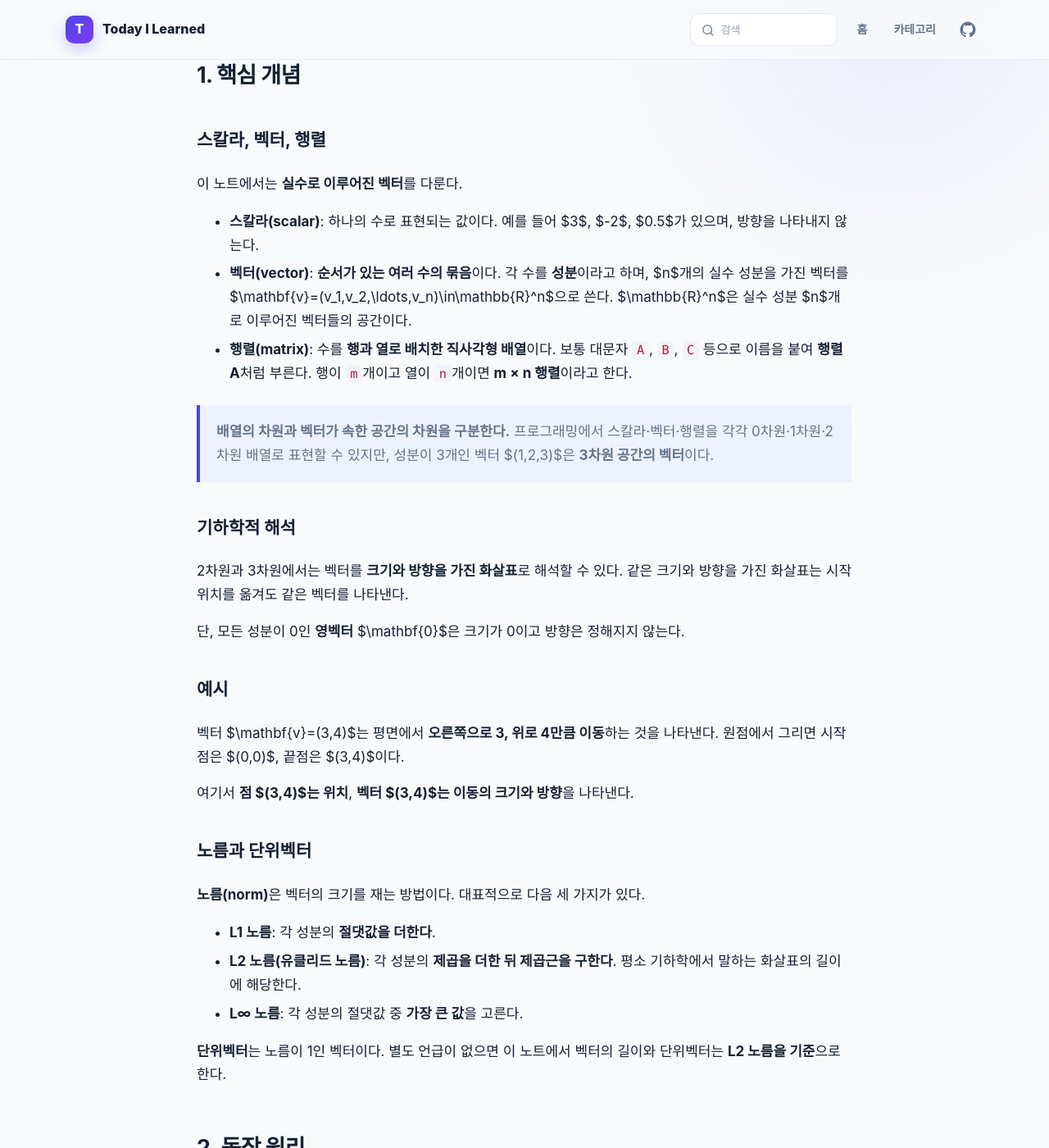
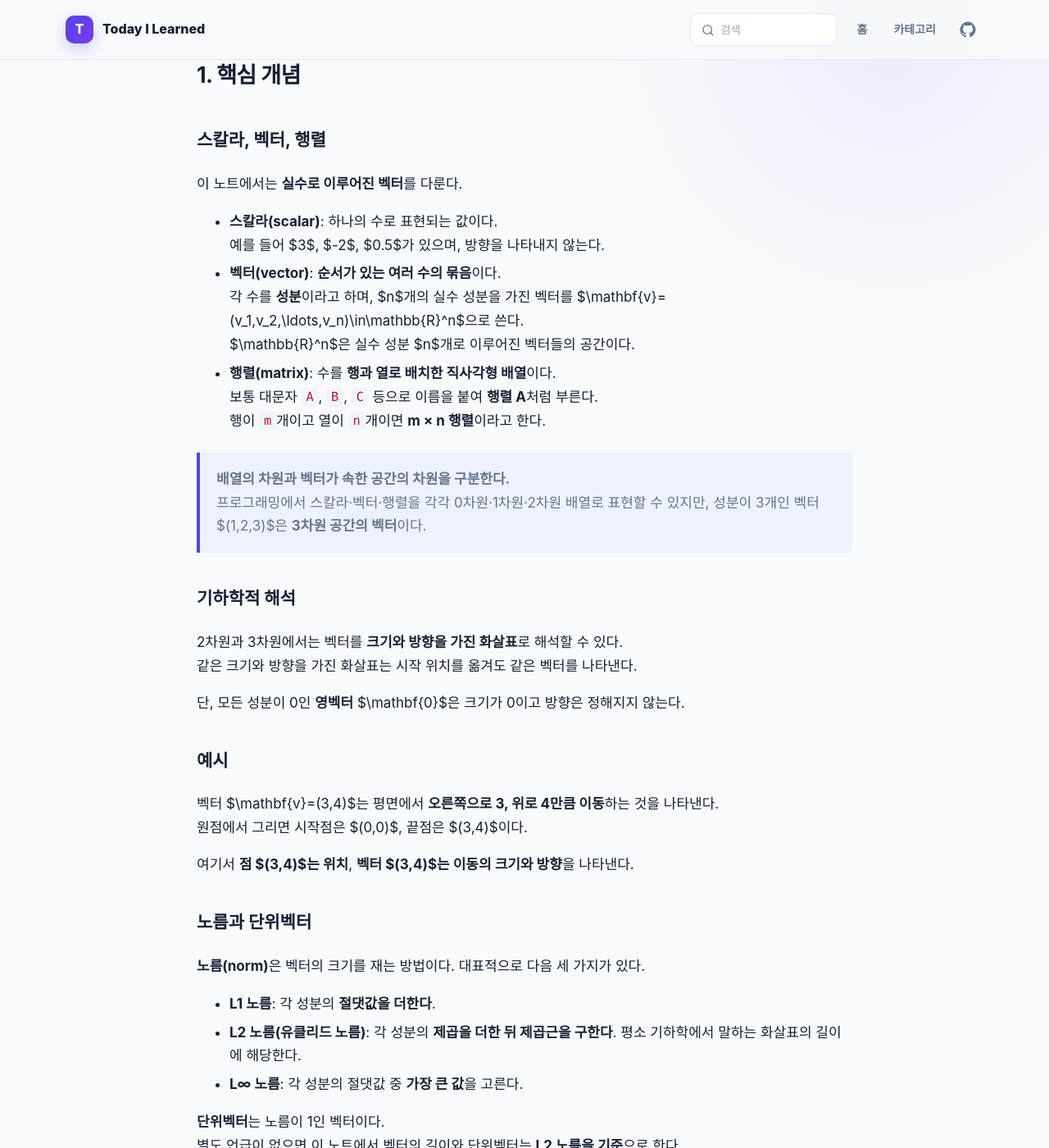
Before and after one commit to yshzjq/TIL, a Jekyll site: the page built from math/1장 1강 벡터의 수학적 정의와 기하학적 해석.md, in a window 1280 px wide and 1400 px high, scrolled down 555 px. Shown: the whole window at 82% size. Built offline with Jekyll 4.4.1, drawn with Linux system fonts in a browser that asks for light colours; a script that is not in the unit is left out; some of the changed text lies outside the part shown.

Commit message:
1장 1강 벡터의 수학적 정의와 기하학적 해석 내용 수정

```diff
--- a/math/1장 1강 벡터의 수학적 정의와 기하학적 해석.md
+++ b/math/1장 1강 벡터의 수학적 정의와 기하학적 해석.md
@@ -13,21 +13,29 @@ description: KANT 강의 '1장 1강 벡터의 수학적 정의와 기하학적
 
 이 노트에서는 **실수로 이루어진 벡터**를 다룬다.
 
-- **스칼라(scalar)**: 하나의 수로 표현되는 값이다. 예를 들어 $3$, $-2$, $0.5$가 있으며, 방향을 나타내지 않는다.
-- **벡터(vector)**: **순서가 있는 여러 수의 묶음**이다. 각 수를 **성분**이라고 하며, $n$개의 실수 성분을 가진 벡터를 $\mathbf{v}=(v_1,v_2,\ldots,v_n)\in\mathbb{R}^n$으로 쓴다. $\mathbb{R}^n$은 실수 성분 $n$개로 이루어진 벡터들의 공간이다.
-- **행렬(matrix)**: 수를 **행과 열로 배치한 직사각형 배열**이다. 보통 대문자 `A`, `B`, `C` 등으로 이름을 붙여 **행렬 A**처럼 부른다. 행이 `m`개이고 열이 `n`개이면 **m × n 행렬**이라고 한다.
+- **스칼라(scalar)**: 하나의 수로 표현되는 값이다.<br>
+  예를 들어 $3$, $-2$, $0.5$가 있으며, 방향을 나타내지 않는다.
+- **벡터(vector)**: **순서가 있는 여러 수의 묶음**이다.<br>
+  각 수를 **성분**이라고 하며, $n$개의 실수 성분을 가진 벡터를 $\mathbf{v}=(v_1,v_2,\ldots,v_n)\in\mathbb{R}^n$으로 쓴다.<br>
+  $\mathbb{R}^n$은 실수 성분 $n$개로 이루어진 벡터들의 공간이다.
+- **행렬(matrix)**: 수를 **행과 열로 배치한 직사각형 배열**이다.<br>
+  보통 대문자 `A`, `B`, `C` 등으로 이름을 붙여 **행렬 A**처럼 부른다.<br>
+  행이 `m`개이고 열이 `n`개이면 **m × n 행렬**이라고 한다.
 
-> **배열의 차원과 벡터가 속한 공간의 차원을 구분한다.** 프로그래밍에서 스칼라·벡터·행렬을 각각 0차원·1차원·2차원 배열로 표현할 수 있지만, 성분이 3개인 벡터 $(1,2,3)$은 **3차원 공간의 벡터**이다.
+> **배열의 차원과 벡터가 속한 공간의 차원을 구분한다.**<br>
+> 프로그래밍에서 스칼라·벡터·행렬을 각각 0차원·1차원·2차원 배열로 표현할 수 있지만, 성분이 3개인 벡터 $(1,2,3)$은 **3차원 공간의 벡터**이다.
 
 ### 기하학적 해석
 
-2차원과 3차원에서는 벡터를 **크기와 방향을 가진 화살표**로 해석할 수 있다. 같은 크기와 방향을 가진 화살표는 시작 위치를 옮겨도 같은 벡터를 나타낸다.
+2차원과 3차원에서는 벡터를 **크기와 방향을 가진 화살표**로 해석할 수 있다.<br>
+같은 크기와 방향을 가진 화살표는 시작 위치를 옮겨도 같은 벡터를 나타낸다.
 
 단, 모든 성분이 0인 **영벡터** $\mathbf{0}$은 크기가 0이고 방향은 정해지지 않는다.
 
 ### 예시
 
-벡터 $\mathbf{v}=(3,4)$는 평면에서 **오른쪽으로 3, 위로 4만큼 이동**하는 것을 나타낸다. 원점에서 그리면 시작점은 $(0,0)$, 끝점은 $(3,4)$이다.
+벡터 $\mathbf{v}=(3,4)$는 평면에서 **오른쪽으로 3, 위로 4만큼 이동**하는 것을 나타낸다.<br>
+원점에서 그리면 시작점은 $(0,0)$, 끝점은 $(3,4)$이다.
 
 여기서 **점 $(3,4)$는 위치**, **벡터 $(3,4)$는 이동의 크기와 방향**을 나타낸다.
 
@@ -39,7 +47,8 @@ description: KANT 강의 '1장 1강 벡터의 수학적 정의와 기하학적
 - **L2 노름(유클리드 노름)**: 각 성분의 **제곱을 더한 뒤 제곱근을 구한다**. 평소 기하학에서 말하는 화살표의 길이에 해당한다.
 - **L∞ 노름**: 각 성분의 절댓값 중 **가장 큰 값**을 고른다.
 
-**단위벡터**는 노름이 1인 벡터이다. 별도 언급이 없으면 이 노트에서 벡터의 길이와 단위벡터는 **L2 노름을 기준**으로 한다.
+**단위벡터**는 노름이 1인 벡터이다.<br>
+별도 언급이 없으면 이 노트에서 벡터의 길이와 단위벡터는 **L2 노름을 기준**으로 한다.
 
 ## 2. 동작 원리
 
@@ -49,22 +58,27 @@ description: KANT 강의 '1장 1강 벡터의 수학적 정의와 기하학적
 
 기하학적으로는 두 이동을 차례로 수행한 결과이며, 두 가지 방법으로 설명할 수 있다.
 
-- **삼각형 법칙**: 벡터 $\mathbf{a}$의 끝에 벡터 $\mathbf{b}$의 시작을 붙인다. **처음 시작점에서 최종 도착점으로 향하는 벡터**가 $\mathbf{a}+\mathbf{b}$이다.
-- **평행사변형 법칙**: 두 벡터의 시작점을 맞추고 두 벡터를 변으로 하는 평행사변형을 만든다. **공통 시작점에서 반대쪽 꼭짓점으로 향하는 대각선 벡터**가 합이다.
+- **삼각형 법칙**: 벡터 $\mathbf{a}$의 끝에 벡터 $\mathbf{b}$의 시작을 붙인다.<br>
+  **처음 시작점에서 최종 도착점으로 향하는 벡터**가 $\mathbf{a}+\mathbf{b}$이다.
+- **평행사변형 법칙**: 두 벡터의 시작점을 맞추고 두 벡터를 변으로 하는 평행사변형을 만든다.<br>
+  **공통 시작점에서 반대쪽 꼭짓점으로 향하는 대각선 벡터**가 합이다.
 
 ### 스칼라 곱: 벡터의 스칼라 배
 
-**스칼라 곱**은 벡터의 **모든 성분에 같은 수 `c`를 곱하는 연산**이다. 결과도 벡터이며, 벡터의 **스칼라 배**라고도 한다.
+**스칼라 곱**은 벡터의 **모든 성분에 같은 수 `c`를 곱하는 연산**이다.<br>
+결과도 벡터이며, 벡터의 **스칼라 배**라고도 한다.
 
 영벡터가 아닌 벡터에 적용하면 다음과 같이 변한다.
 
-- **길이**는 **원래 길이 × c의 절댓값**이 된다. 절댓값이 **1보다 크면 길어지고**, **0보다 크고 1보다 작으면 짧아진다**. 절댓값이 1이면 길이는 그대로이다.
+- **길이**는 **원래 길이 × c의 절댓값**이 된다.<br>
+  절댓값이 **1보다 크면 길어지고**, **0보다 크고 1보다 작으면 짧아진다**. 절댓값이 1이면 길이는 그대로이다.
 - `c > 0`이면 **방향이 유지**되고, `c < 0`이면 **반대 방향**이 된다.
 - `c = 0`이면 **영벡터**가 된다.
 
 ### 단위벡터를 만드는 정규화
 
-**영벡터가 아닌 벡터를 자신의 L2 노름으로 나누면, 방향은 유지되고 길이는 1이 된다.** 이 과정을 벡터의 **정규화(normalization)**라고 한다.
+**영벡터가 아닌 벡터를 자신의 L2 노름으로 나누면, 방향은 유지되고 길이는 1이 된다.**<br>
+이 과정을 벡터의 **정규화(normalization)**라고 한다.
 
 1. 벡터의 L2 노름을 구한다.
 2. 모든 성분을 그 노름으로 나눈다.
@@ -72,7 +86,8 @@ description: KANT 강의 '1장 1강 벡터의 수학적 정의와 기하학적
 
 ### 머신러닝의 특성 벡터와 스케일링
 
-머신러닝에서는 하나의 데이터를 여러 **특성(feature), 즉 데이터를 설명하는 속성**으로 표현한다. 예를 들어 한 사람을 **[나이, 키, 연봉]**이라는 특성 벡터로 나타낼 수 있다.
+머신러닝에서는 하나의 데이터를 여러 **특성(feature), 즉 데이터를 설명하는 속성**으로 표현한다.<br>
+예를 들어 한 사람을 **[나이, 키, 연봉]**이라는 특성 벡터로 나타낼 수 있다.
 
 설명을 위해 각 특성의 값이 다음 범위에 있다고 가정하자.
 
@@ -80,12 +95,15 @@ description: KANT 강의 '1장 1강 벡터의 수학적 정의와 기하학적
 - 키: 100~200cm
 - 연봉: 0~100,000,000원
 
-이 숫자를 그대로 사용해 사람 사이의 거리를 계산하면, **값의 범위가 큰 연봉 차이가 결과를 지나치게 좌우할 수 있다.** 이를 줄이기 위해 **특성 스케일링(feature scaling)**으로 특성마다 수치의 척도를 조정한다.
+이 숫자를 그대로 사용해 사람 사이의 거리를 계산하면, **값의 범위가 큰 연봉 차이가 결과를 지나치게 좌우할 수 있다.**<br>
+이를 줄이기 위해 **특성 스케일링(feature scaling)**으로 특성마다 수치의 척도를 조정한다.
 
 - **최소–최대 스케일링**: 각 특성의 최솟값과 최댓값을 이용해 보통 0~1 범위로 바꾼다.
-- **표준화(standardization)**: 각 특성의 평균을 빼고 표준편차로 나누어, 기준 데이터에서 평균이 0이고 표준편차가 1이 되도록 바꾼다. **표준편차**는 값들이 평균 주변에 얼마나 퍼져 있는지 나타내는 수치이다.
+- **표준화(standardization)**: 각 특성의 평균을 빼고 표준편차로 나누어, 기준 데이터에서 평균이 0이고 표준편차가 1이 되도록 바꾼다.<br>
+  **표준편차**는 값들이 평균 주변에 얼마나 퍼져 있는지 나타내는 수치이다.
 
-**단위벡터 정규화는 한 데이터 벡터 전체의 길이를 조정하고, 특성별 스케일링은 여러 데이터에서 각 특성의 척도를 조정한다.** 한 사람의 벡터를 길이 1로 만들기만 해서는 나이와 연봉 사이의 상대적인 크기 차이가 해결되지 않는다.
+**단위벡터 정규화는 한 데이터 벡터 전체의 길이를 조정하고, 특성별 스케일링은 여러 데이터에서 각 특성의 척도를 조정한다.**<br>
+한 사람의 벡터를 길이 1로 만들기만 해서는 나이와 연봉 사이의 상대적인 크기 차이가 해결되지 않는다.
 
 ## 3. 코드 또는 수식
 
@@ -164,7 +182,8 @@ $$
 
 ### 특성별 스케일링
 
-아래에서 $x$는 **한 특성의 관측값**이다. $x_{\min}$, $x_{\max}$, $\mu$, $\sigma$는 각각 **같은 특성**의 최솟값, 최댓값, 평균, 표준편차이다. 나이에는 나이의 통계를, 키에는 키의 통계를 따로 사용한다.
+아래에서 $x$는 **한 특성의 관측값**이다. $x_{\min}$, $x_{\max}$, $\mu$, $\sigma$는 각각 **같은 특성**의 최솟값, 최댓값, 평균, 표준편차이다.<br>
+나이에는 나이의 통계를, 키에는 키의 통계를 따로 사용한다.
 
 **최소–최대 스케일링**
 
@@ -184,11 +203,16 @@ $$
 
 ## 4. 주의할 점
 
-- **0으로 나눌 수 없다.** 영벡터는 위의 방식으로 단위벡터를 만들 수 없다. 한 특성의 값이 모두 같다면 최소–최대 스케일링과 표준화도 분모가 0이 되므로, 해당 특성을 제거하거나 일정한 값으로 처리하는 등 별도 처리가 필요하다.
-- **정규화라는 말은 문맥에 따라 다르다.** 벡터의 노름을 1로 만드는 작업을 뜻하기도 하고, 최소–최대 스케일링을 뜻하기도 하므로 **무엇을 어떤 기준으로 조정하는지** 확인한다.
-- **스케일링의 기준은 학습 데이터에서 구한다.** 새 데이터에도 같은 기준을 적용한다. 새 값이 학습 데이터의 범위를 벗어나면 최소–최대 스케일링 결과도 0~1 밖으로 나갈 수 있다.
-- **스케일링이 모든 특성을 똑같이 중요하게 만들거나, 항상 모델 성능을 높이는 것은 아니다.** 숫자의 단위와 범위 때문에 생기는 영향을 조정하며, 효과는 사용하는 모델에 따라 다르다.
-- **정규화와 규제는 다르다.** 여기서 **규제(regularization)**는 모델이 학습하는 가중치가 지나치게 커지지 않도록 벌점을 주는 기법이다. L1 규제는 가중치의 L1 노름을, L2 규제는 보통 L2 노름의 **제곱**을 사용한다.
+- **0으로 나눌 수 없다.**<br>
+  영벡터는 위의 방식으로 단위벡터를 만들 수 없다. 한 특성의 값이 모두 같다면 최소–최대 스케일링과 표준화도 분모가 0이 되므로, 해당 특성을 제거하거나 일정한 값으로 처리하는 등 별도 처리가 필요하다.
+- **정규화라는 말은 문맥에 따라 다르다.**<br>
+  벡터의 노름을 1로 만드는 작업을 뜻하기도 하고, 최소–최대 스케일링을 뜻하기도 하므로 **무엇을 어떤 기준으로 조정하는지** 확인한다.
+- **스케일링의 기준은 학습 데이터에서 구한다.**<br>
+  새 데이터에도 같은 기준을 적용한다. 새 값이 학습 데이터의 범위를 벗어나면 최소–최대 스케일링 결과도 0~1 밖으로 나갈 수 있다.
+- **스케일링이 모든 특성을 똑같이 중요하게 만들거나, 항상 모델 성능을 높이는 것은 아니다.**<br>
+  숫자의 단위와 범위 때문에 생기는 영향을 조정하며, 효과는 사용하는 모델에 따라 다르다.
+- **정규화와 규제는 다르다.**<br>
+  여기서 **규제(regularization)**는 모델이 학습하는 가중치가 지나치게 커지지 않도록 벌점을 주는 기법이다. L1 규제는 가중치의 L1 노름을, L2 규제는 보통 L2 노름의 **제곱**을 사용한다.
 
 ## 5. 핵심 정리
 
```
